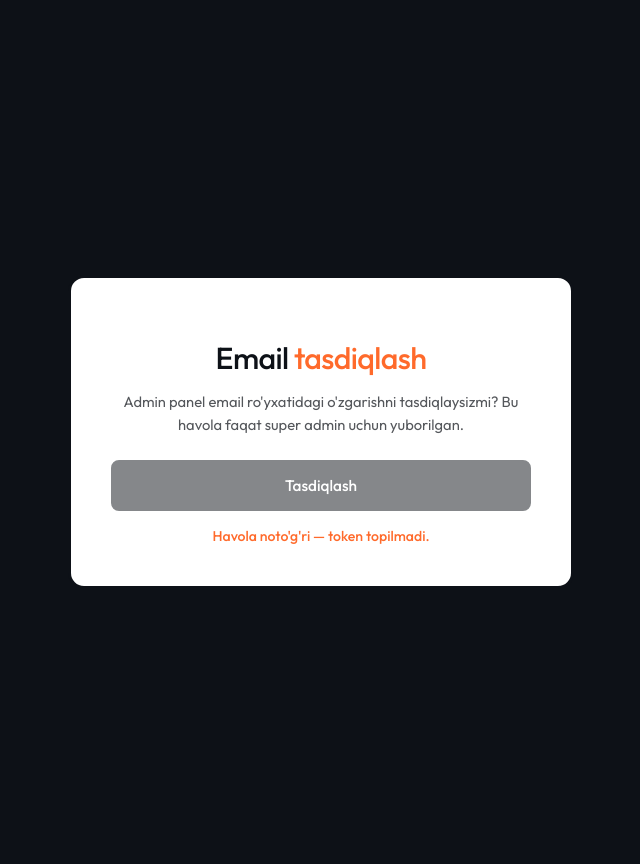
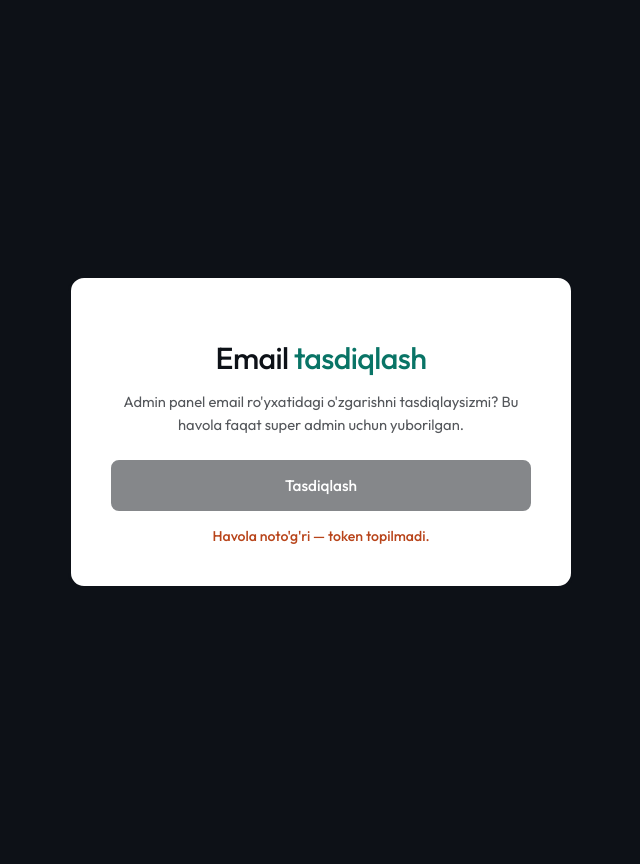
Before and after one commit to jamalxan/promtchi, a FastAPI app: page /confirm-email.html in a window 1280 px wide. Shown: the whole page, without its empty margins (319-959 px from the left). Run offline with FastAPI, Linux system fonts and the light colour scheme; parts of the project's set-up code (start-up, migrations or seed data) failed here and were passed over.

Commit message:
Kontrast: barcha matnlar WCAG AA talabiga moslashtirildi
- teal-dark #0B7F73 -> #097466, orange-dark #D9531A -> #B8441A (oq va
  teal-tint fonda 4.5:1 dan yuqori)
- manifest matni kul rangi .28 -> .55, rozilik matni ink-muted
- faol xizmat qatorida raqam va izoh opacity .9
- tasdiqlash sahifalarida to'q sariq matn teal/AA-safe rangga almashtirildi

Co-Authored-By: Claude Opus 5.5 <noreply@anthropic.com>

```diff
--- a/app/email.py
+++ b/app/email.py
@@ -55,7 +55,7 @@ def _template(title: str, body_html: str, button_url: str, button_text: str) ->
     <img src="{logo}" width="56" height="56" alt="promtchi" style="border-radius:8px;display:block">
   </td></tr>
   <tr><td style="background:#FFFFFF;border-radius:16px;padding:40px 32px;font-family:Outfit,Arial,Helvetica,sans-serif">
-    <div style="font-weight:500;font-size:13px;color:#0B7F73;margin-bottom:14px">
+    <div style="font-weight:500;font-size:13px;color:#097466;margin-bottom:14px">
       promtchi
     </div>
     <h1 style="font-size:22px;line-height:1.35;margin:0 0 16px;font-weight:500;color:#0D1117">{title}</h1>
--- a/static/admin.html
+++ b/static/admin.html
@@ -8,8 +8,8 @@
 <link rel="preconnect" href="https://fonts.googleapis.com">
 <link href="https://fonts.googleapis.com/css2?family=Outfit:wght@400;500&family=Manrope:wght@400;500&display=swap" rel="stylesheet">
 <style>
-:root{--blk:#0D1117;--cream:#F5F7F8;--blue:#0B7F73;--acid:#14C8B4;--coral:#FF6A2B;
-  --w:#FFFFFF;--graphite:#1C2027;--teal:#14C8B4;--teal-dark:#0B7F73;--teal-tint:#E7F8F6;--ink-muted:#4B5563;--line:rgba(13,17,23,.14);--green:#22c55e;--orange:#f59e0b;
+:root{--blk:#0D1117;--cream:#F5F7F8;--blue:#097466;--acid:#14C8B4;--coral:#FF6A2B;
+  --w:#FFFFFF;--graphite:#1C2027;--teal:#14C8B4;--teal-dark:#097466;--teal-tint:#E7F8F6;--ink-muted:#4B5563;--line:rgba(13,17,23,.14);--green:#22c55e;--orange:#f59e0b;
   --anton:'Outfit','Manrope',system-ui,-apple-system,'Segoe UI',sans-serif;--grot:'Outfit','Manrope',system-ui,-apple-system,'Segoe UI',sans-serif;--mono:ui-monospace,'SFMono-Regular',Consolas,monospace;
   --sidebar:260px;--radius:8px}
 *{margin:0;padding:0;box-sizing:border-box}
--- a/static/confirm-email.html
+++ b/static/confirm-email.html
@@ -8,14 +8,14 @@
 <link rel="preconnect" href="https://fonts.googleapis.com">
 <link href="https://fonts.googleapis.com/css2?family=Outfit:wght@400;500&family=Manrope:wght@400;500&display=swap" rel="stylesheet">
 <style>
-:root{--blk:#0D1117;--cream:#FFFFFF;--blue:#0B7F73;--acid:#14C8B4;--coral:#FF6A2B;--w:#FFFFFF;--green:#22c55e;
+:root{--blk:#0D1117;--cream:#FFFFFF;--blue:#097466;--acid:#14C8B4;--coral:#FF6A2B;--w:#FFFFFF;--green:#22c55e;
   --anton:'Outfit','Manrope',system-ui,-apple-system,'Segoe UI',sans-serif;--grot:'Outfit','Manrope',system-ui,-apple-system,'Segoe UI',sans-serif;padding:0;box-sizing:border-box}
 body{font-family:var(--grot);background:var(--blk);color:var(--w);min-height:100vh;
   display:flex;align-items:center;justify-content:center;padding:1.5rem}
 .card{background:var(--cream);color:var(--blk);border:3px solid var(--blk);border-radius:16px;
   padding:2.5rem;width:100%;max-width:420px;box-shadow:none;text-align:center}
 h1{font-family:var(--anton);font-size:1.9rem;text-transform:none;margin-bottom:.4rem}
-h1 span{color:var(--coral)}
+h1 span{color:var(--blue)}
 p{opacity:.7;margin-bottom:1.5rem;font-size:.92rem;line-height:1.5}
 b{opacity:1}
 button{width:100%;padding:.9rem;border-radius:8px;border:2.5px solid var(--blk);
@@ -24,7 +24,7 @@ button{width:100%;padding:.9rem;border-radius:8px;border:2.5px solid var(--blk);
 button:hover{background:var(--blue)}
 button:disabled{opacity:.5;cursor:not-allowed}
 .msg{margin-top:1rem;font-size:.88rem;font-weight:500;min-height:1.3em}
-.msg.err{color:var(--coral)}
+.msg.err{color:#B8441A}
 .msg.ok{color:var(--green)}
 .hide{display:none}
 a.back{display:inline-block;margin-top:1.2rem;font-size:.85rem;opacity:.6;color:inherit;text-decoration:underline}
--- a/static/reset-password.html
+++ b/static/reset-password.html
@@ -8,14 +8,14 @@
 <link rel="preconnect" href="https://fonts.googleapis.com">
 <link href="https://fonts.googleapis.com/css2?family=Outfit:wght@400;500&family=Manrope:wght@400;500&display=swap" rel="stylesheet">
 <style>
-:root{--blk:#0D1117;--cream:#FFFFFF;--blue:#0B7F73;--acid:#14C8B4;--coral:#FF6A2B;--w:#FFFFFF;--green:#22c55e;
+:root{--blk:#0D1117;--cream:#FFFFFF;--blue:#097466;--acid:#14C8B4;--coral:#FF6A2B;--w:#FFFFFF;--green:#22c55e;
   --anton:'Outfit','Manrope',system-ui,-apple-system,'Segoe UI',sans-serif;--grot:'Outfit','Manrope',system-ui,-apple-system,'Segoe UI',sans-serif;padding:0;box-sizing:border-box}
 body{font-family:var(--grot);background:var(--blk);color:var(--w);min-height:100vh;
   display:flex;align-items:center;justify-content:center;padding:1.5rem}
 .card{background:var(--cream);color:var(--blk);border:3px solid var(--blk);border-radius:16px;
   padding:2.5rem;width:100%;max-width:420px;box-shadow:none}
 h1{font-family:var(--anton);font-size:1.9rem;text-transform:none;margin-bottom:.4rem}
-h1 span{color:var(--coral)}
+h1 span{color:var(--blue)}
 p{opacity:.7;margin-bottom:1.5rem;font-size:.92rem;line-height:1.5}
 label{display:block;font-size:.78rem;font-weight:500;text-transform:none;letter-spacing:.01em;margin-bottom:.4rem}
 .field{margin-bottom:1rem}
@@ -28,7 +28,7 @@ button{width:100%;margin-top:.6rem;padding:.9rem;border-radius:8px;border:2.5px
 button:hover{background:var(--blue)}
 button:disabled{opacity:.5;cursor:not-allowed}
 .msg{margin-top:1rem;font-size:.88rem;font-weight:500;min-height:1.3em}
-.msg.err{color:var(--coral)}
+.msg.err{color:#B8441A}
 .msg.ok{color:var(--green)}
 .hide{display:none}
 a.back{display:inline-block;margin-top:1.2rem;font-size:.85rem;opacity:.6;color:inherit;text-decoration:underline}
--- a/static/site.css
+++ b/static/site.css
@@ -2,11 +2,11 @@
    (index.html) og'ir animatsiya tizimidan ataylab soddalashtirilgan —
    bu sahifalar JS'siz ham to'liq ishlashi kerak (SEO/GEO talabi). */
 :root{
-  --blk:#0D1117; --cream:#FFFFFF; --blue:#0B7F73; --acid:#14C8B4; --coral:#FF6A2B;
+  --blk:#0D1117; --cream:#FFFFFF; --blue:#097466; --acid:#14C8B4; --coral:#FF6A2B;
   --w:#FFFFFF; --line:rgba(255,255,255,.14);
   --anton:'Outfit','Manrope',system-ui,-apple-system,'Segoe UI',sans-serif; --serif:'Outfit','Manrope',system-ui,-apple-system,'Segoe UI',sans-serif;
   --grot:'Outfit','Manrope',system-ui,-apple-system,'Segoe UI',sans-serif; --mono:'Outfit','Manrope',system-ui,-apple-system,'Segoe UI',sans-serif;
-  --ease:cubic-bezier(.16,1,.3,1);--graphite:#1C2027;--teal:#14C8B4;--teal-dark:#0B7F73;--orange:#FF6A2B;--orange-dark:#D9531A;--ink:#0D1117;--ink-muted:#4B5563;--teal-tint:#E7F8F6;--orange-tint:#FFF1EA;--r-sm:4px;--r-md:8px;--r-lg:16px;
+  --ease:cubic-bezier(.16,1,.3,1);--graphite:#1C2027;--teal:#14C8B4;--teal-dark:#097466;--orange:#FF6A2B;--orange-dark:#B8441A;--ink:#0D1117;--ink-muted:#4B5563;--teal-tint:#E7F8F6;--orange-tint:#FFF1EA;--r-sm:4px;--r-md:8px;--r-lg:16px;
 }
 *{box-sizing:border-box}
 /* overflow-x:clip — to'liq kenglikdagi bo'lim fonlari (100vw) scrollbar
@@ -235,7 +235,7 @@ section.hero-in.alt::before{content:'';position:absolute;inset:0 calc(50% - 50vw
 @media(prefers-reduced-motion:reduce){.hero-in .ghost-word{animation:none}}
 @media(max-width:700px){.hero-in .ghost-word{display:none}}
 
-.consent-note{font-size:.76rem;opacity:.55;margin:-.4rem 0 0}
+.consent-note{font-size:.76rem;color:#4B5563;margin:-.4rem 0 0}
 .consent-note a{text-decoration:underline}
 
 /* legal (privacy/terms) */
--- a/static/tg-super-confirm.html
+++ b/static/tg-super-confirm.html
@@ -8,14 +8,14 @@
 <link rel="preconnect" href="https://fonts.googleapis.com">
 <link href="https://fonts.googleapis.com/css2?family=Outfit:wght@400;500&family=Manrope:wght@400;500&display=swap" rel="stylesheet">
 <style>
-:root{--blk:#0D1117;--cream:#FFFFFF;--blue:#0B7F73;--acid:#14C8B4;--coral:#FF6A2B;--w:#FFFFFF;--green:#22c55e;
+:root{--blk:#0D1117;--cream:#FFFFFF;--blue:#097466;--acid:#14C8B4;--coral:#FF6A2B;--w:#FFFFFF;--green:#22c55e;
   --anton:'Outfit','Manrope',system-ui,-apple-system,'Segoe UI',sans-serif;--grot:'Outfit','Manrope',system-ui,-apple-system,'Segoe UI',sans-serif;padding:0;box-sizing:border-box}
 body{font-family:var(--grot);background:var(--blk);color:var(--w);min-height:100vh;
   display:flex;align-items:center;justify-content:center;padding:1.5rem}
 .card{background:var(--cream);color:var(--blk);border:3px solid var(--blk);border-radius:16px;
   padding:2.5rem;width:100%;max-width:420px;box-shadow:none;text-align:center}
 h1{font-family:var(--anton);font-size:1.9rem;text-transform:none;margin-bottom:.4rem}
-h1 span{color:var(--coral)}
+h1 span{color:var(--blue)}
 p{opacity:.7;margin-bottom:1.5rem;font-size:.92rem;line-height:1.5}
 b{opacity:1}
 button{width:100%;padding:.9rem;border-radius:8px;border:2.5px solid var(--blk);
@@ -24,7 +24,7 @@ button{width:100%;padding:.9rem;border-radius:8px;border:2.5px solid var(--blk);
 button:hover{background:var(--blue)}
 button:disabled{opacity:.5;cursor:not-allowed}
 .msg{margin-top:1rem;font-size:.88rem;font-weight:500;min-height:1.3em}
-.msg.err{color:var(--coral)}
+.msg.err{color:#B8441A}
 .msg.ok{color:var(--green)}
 .hide{display:none}
 a.back{display:inline-block;margin-top:1.2rem;font-size:.85rem;opacity:.6;color:inherit;text-decoration:underline}
```
Also changed, not shown: static/index.en.html (+5 -4 lines), static/index.html (+5 -4 lines), static/index.ru.html (+5 -4 lines).
